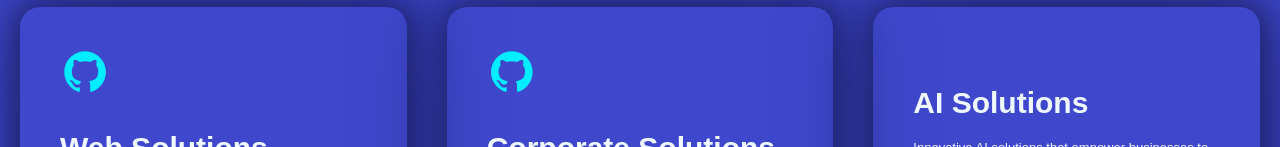
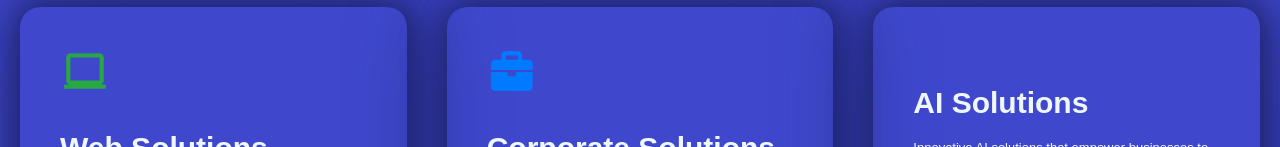
Before and after one commit to ENnyikadzanzwa/Portfolio, a plain HTML site: page index.html in a window 1280 px wide. Shown: the part 1614-1761 px from the top of the page. Drawn offline with nearby package versions, Linux system fonts and the light colour scheme.

Commit message:
Update index.html

```diff
--- a/index.html
+++ b/index.html
@@ -77,7 +77,7 @@
             <div class="services-list">
                 <div>
                     <!-- link code icon from box icons website -->
-                    <i class='bx bxl-github' style="color: #00eeff;"></i>
+                    <i class='bx bx-laptop' style="color: #28a745;"></i>
                     <h2>Web Solutions</h2>
                     <p>Expert web development services leveraging cutting-edge technologies
                         to drive online presence.I craft custom web applications using react for a seamless frontend experience,
@@ -88,7 +88,7 @@
                 </div>
                 <div>
                     <!-- link crop -->
-                    <i class='bx bxl-github' style="color: #00eeff;"></i>
+                    <i class='bx bxs-briefcase' style="color: #007bff;"></i>
                     <h2>Corporate Solutions</h2>
                     <p>Expert corporate solutions designed to enhance operational efficiency and drive business growth.
                         I provide tailored enterprise applications using advanced technologies, ensuring seamless integration across various departments. My services include business process automation, data analytics and reporting, customer relationship management (CRM) systems, and enterprise resource planning (ERP) solutions.                    </p>
```
